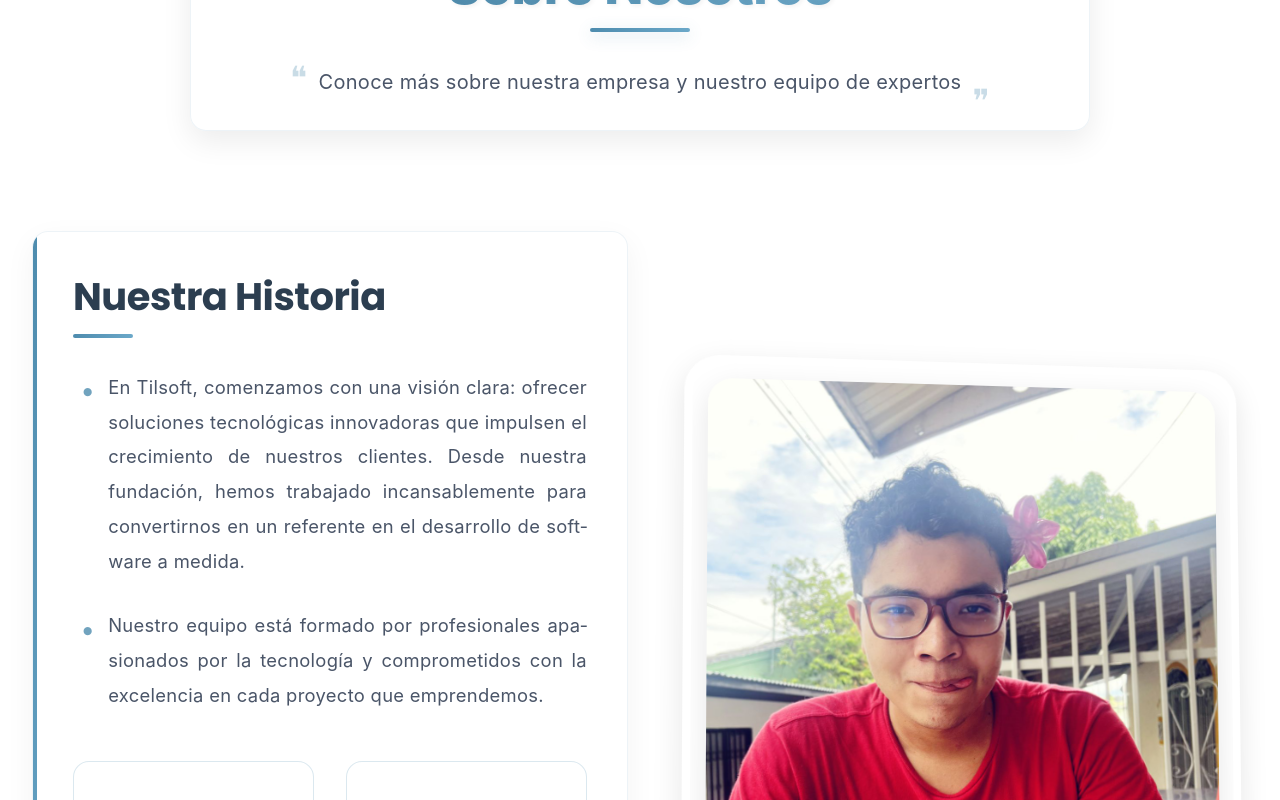
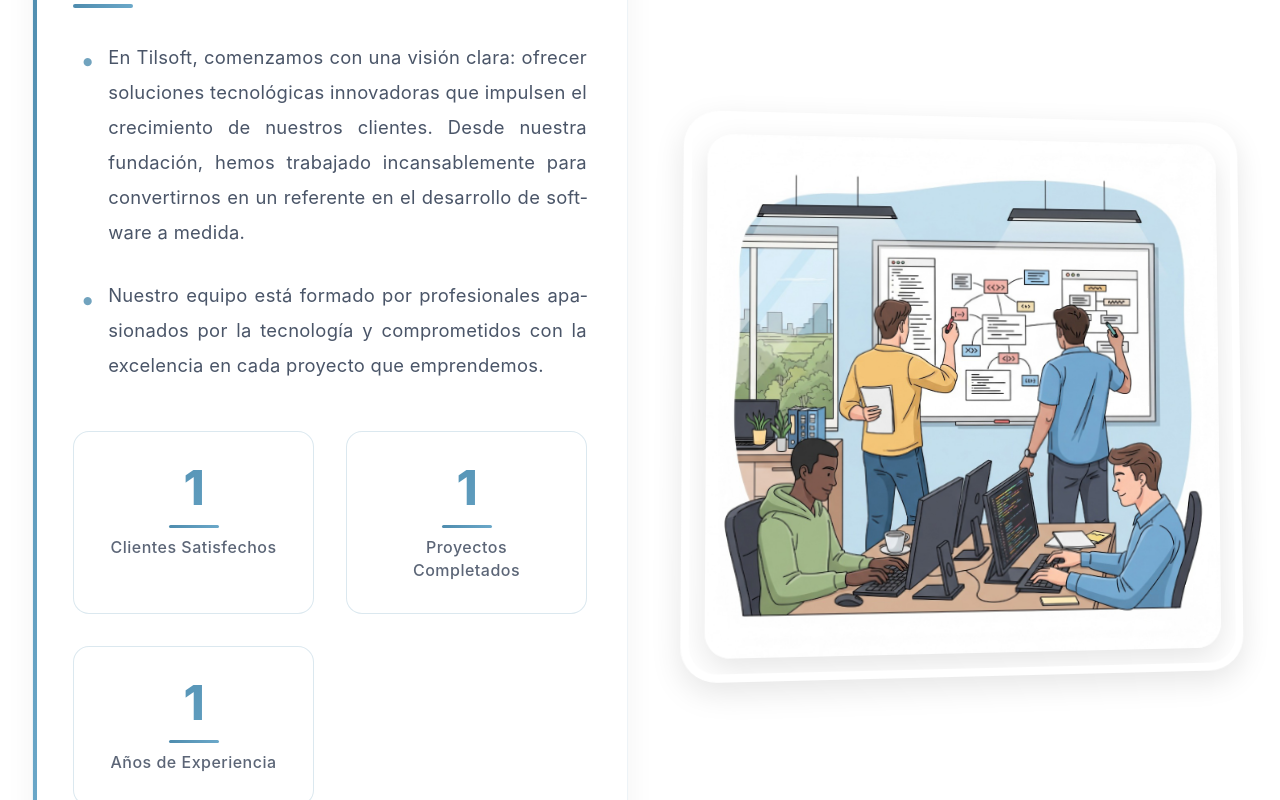
Before and after one commit to SoyJuan8/tilsoft, a React (Create React App) app: page / in a window 1280 px wide. Shown: the part 1200-2000 px from the top of the page. Built offline with nearby package versions, Linux system fonts and the light colour scheme.

Commit message:
Imagenes corregidas

```diff
--- a/src/components/About/About.js
+++ b/src/components/About/About.js
@@ -44,7 +44,7 @@ const About = () => {
 
           <div className="about-image">
             <div className="image-container">
-              <img src={require("../../assets/images/homeimage.jpg")} alt="Equipo de Tilsoft" />
+              <img src={require("../../assets/images/aboutimage.jpg")} alt="Equipo de Tilsoft" />
             </div>
           </div>
         </div>
```
Also changed, not shown: src/assets/images/aboutimage.jpg (added), src/assets/images/homeimage.jpg.
